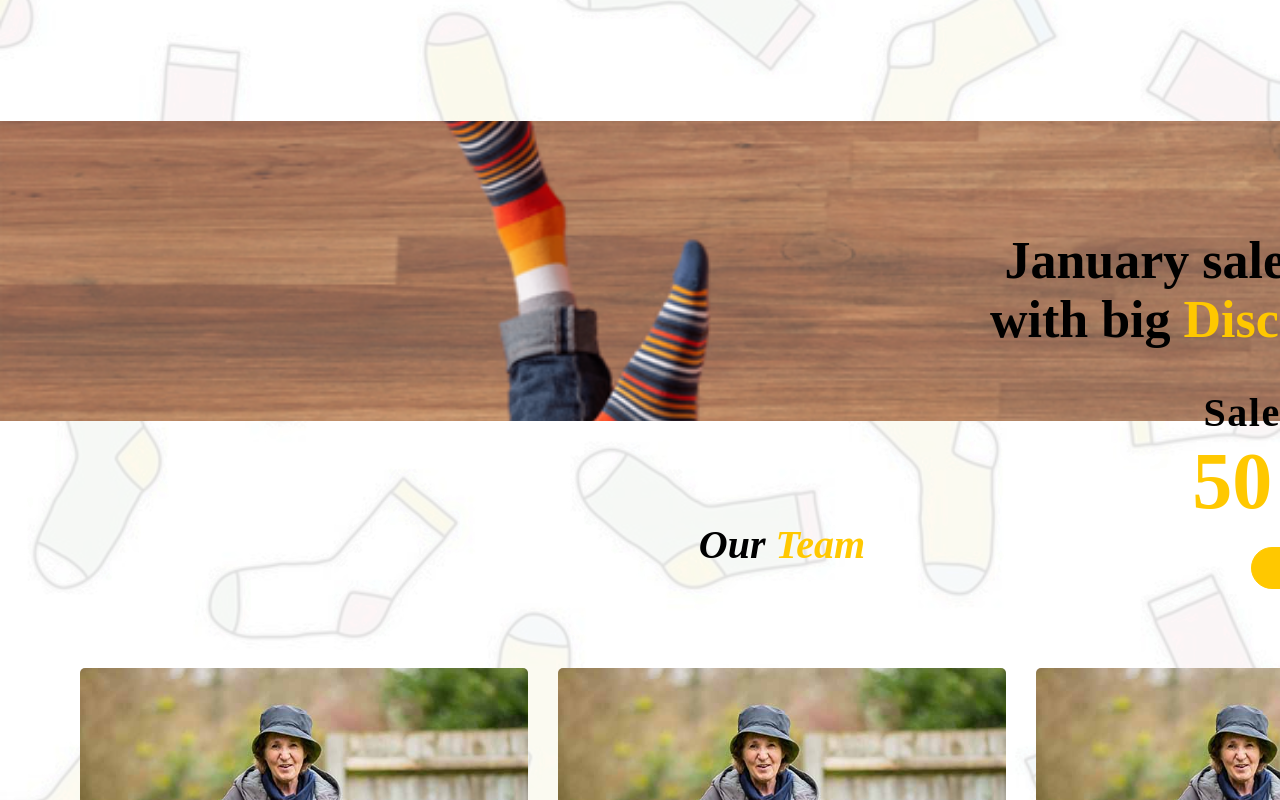
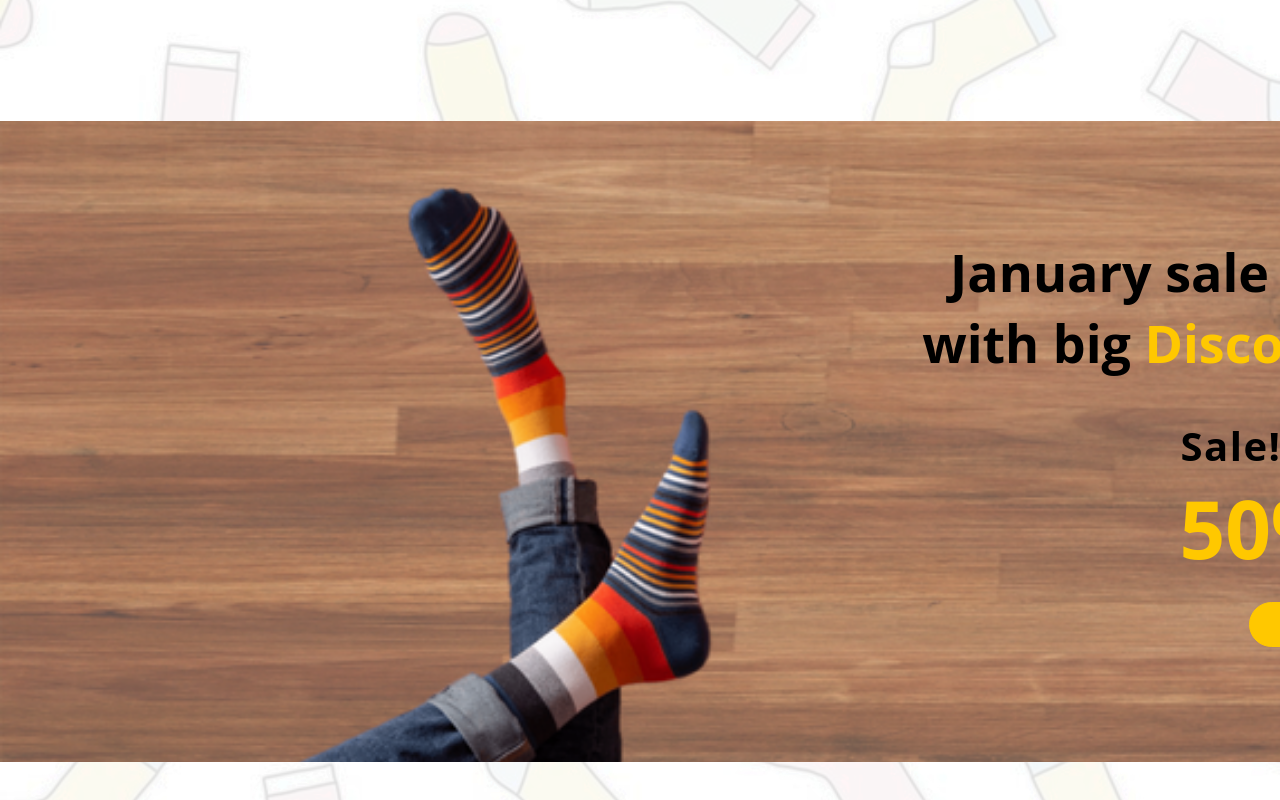
Before and after one commit to Yorrryiii/JEM_Shocks, a React (Create React App) app in the folder jem_shocks/: page /JEM_SHOCKS/about in a window 1280 px wide. Shown: the part 980-1780 px from the top of the page. Built offline with nearby package versions, Linux system fonts and the light colour scheme; a web font is replaced by a local one.

Commit message:
no message

```diff
--- a/jem_shocks/src/components/styles/Home.css
+++ b/jem_shocks/src/components/styles/Home.css
@@ -1,6 +1,7 @@
 *{
     margin: 0;
     padding: 0;
+    font-family: 'Poppins', 'Open Sans', sans-serif;
 }
 
 #tituloPrincipal{
@@ -427,7 +428,7 @@
 
 #septimaSeccion{
     /* margin-top: 150px; */
-    padding: 110px 0px 115px;
+    padding: 115px 0px;
     /* Insertamos una imagen de fondo */
     background-image: url(../../../public/images/Portada4.png);
     /* Ponemos translucida la imagen */
@@ -437,8 +438,6 @@
     background-size: cover;
     /* Ajustamos la posición de la imagen */
     background-position: center;
-    /* Ajustamos el alto */
-    height: 300px;
 }
 
 #nuevosDescuentos{
@@ -461,7 +460,6 @@
     color: #ffc800;
     margin-top: 40px;
     text-align: right;
-
 }
 
 #hastaDescuento, #off{
```
